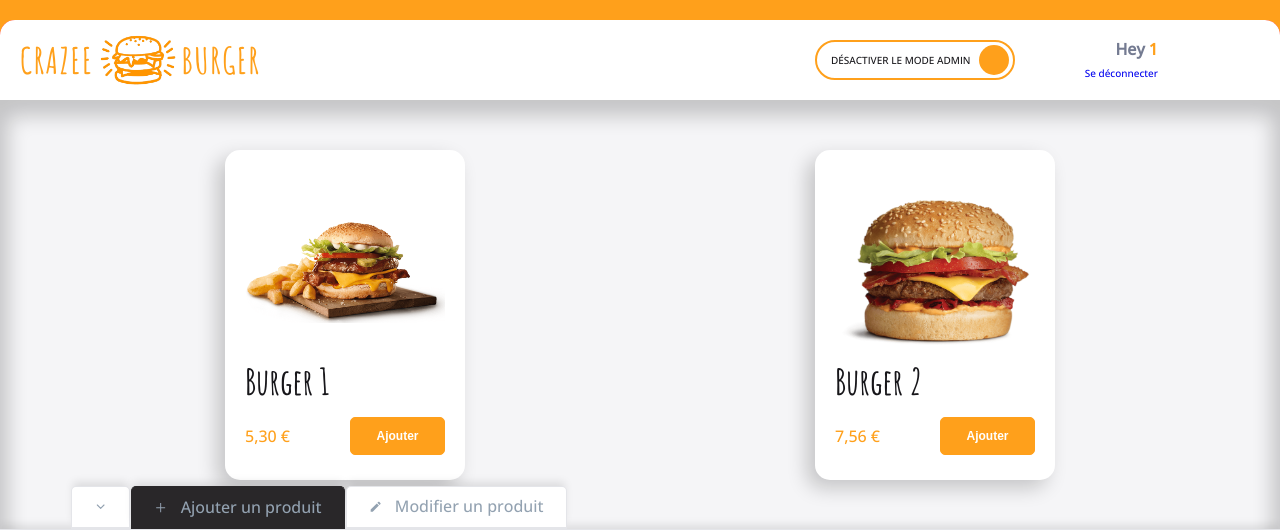
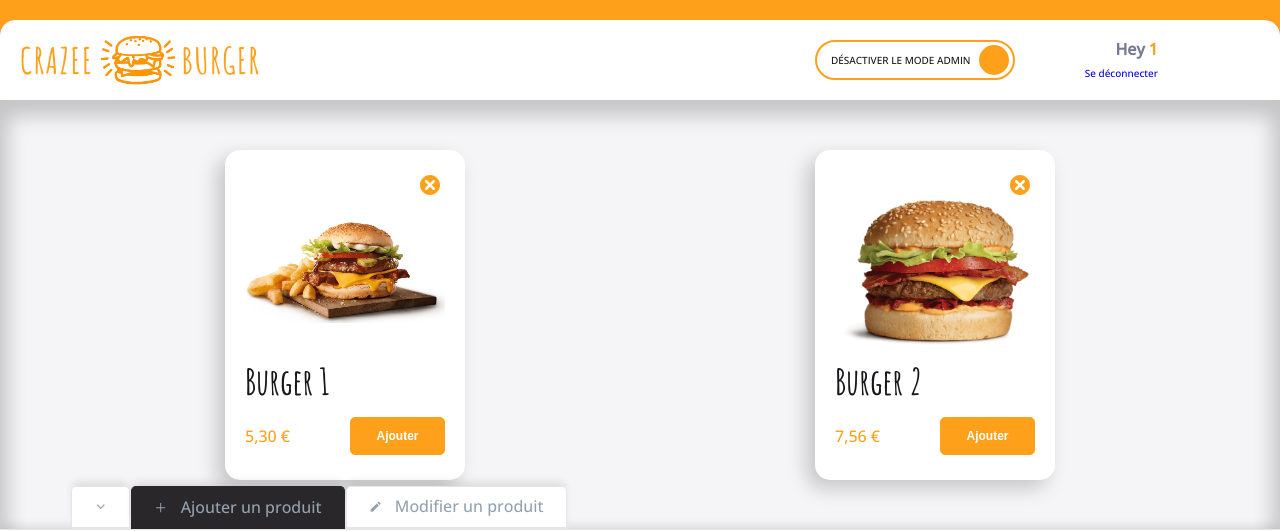
Before and after one commit to Moustito/crazee-burger, a React (Vite) app: page /order/1 in a window 1280 px wide. Both pictures are taken after a click on the label 914 px from the left and 60 px from the top of the page. Shown: the top 531 px of the page. Built offline with nearby package versions, Linux system fonts and the light colour scheme; some icons are missing.

Commit message:
✨ F08: MAIN > MENU > Create delete Button

```diff
--- a/src/Components/pages/order/main/Menu.jsx
+++ b/src/Components/pages/order/main/Menu.jsx
@@ -2,18 +2,37 @@ import styled from "styled-components";
 import { fakeMenu } from "../../../../fakeData/fakeMenu";
 import ProductCard from "./ProductCard";
 import { useState } from "react";
+import NoProducts from "./NoProducts";
 
 export default function Menu() {
-  const [products] = useState(fakeMenu.SMALL);
+  const [products, setProducts] = useState(fakeMenu.SMALL);
 
+  function HandleDelete(id) {
+    const productsCopy = [...products];
+    const productsFiltre = productsCopy.filter(
+      (productsList) => id !== productsList.id
+    );
+    setProducts((fakeMenu.SMALL = productsFiltre));
+    console.log(products);
+  }
+
+  if (products.length === 0) {
+    return (
+      <MenuStyled>
+        <NoProducts />
+      </MenuStyled>
+    );
+  }
   return (
     <MenuStyled>
       {products.map((product) => (
         <ProductCard
           key={product.id}
+          id={product.id}
           title={product.title}
           imageSource={product.imageSource}
           price={product.price}
+          HandleDelete={HandleDelete}
         />
       ))}
     </MenuStyled>
--- a/src/Components/pages/order/main/ProductCard.jsx
+++ b/src/Components/pages/order/main/ProductCard.jsx
@@ -2,10 +2,25 @@ import styled from "styled-components";
 import { formatPrice } from "../../../../utils/maths";
 import PrimaryButton from "../../../reusable-ui/PrimaryButton";
 import { theme } from "../../../../theme";
+import { TiDelete } from "react-icons/ti";
+import { useContext } from "react";
+import OrderContext from "../../../../context/OrderContext";
 
-export default function ProductCard({ className, imageSource, title, price }) {
+export default function ProductCard({
+  className,
+  imageSource,
+  title,
+  price,
+  id,
+  HandleDelete,
+}) {
+  const { isModeAdmin } = useContext(OrderContext);
+
   return (
     <ProductCardStyled className={className}>
+      {isModeAdmin && (
+        <TiDelete className="icon" onClick={() => HandleDelete(id)} />
+      )}
       <img src={imageSource} alt={title} />
       <div className="info-text">
         <h3 className="title">{title}</h3>
@@ -20,6 +35,7 @@ export default function ProductCard({ className, imageSource, title, price }) {
 
 const ProductCardStyled = styled.div`
   display: flex;
+  position: relative;
   flex-direction: column;
   border-radius: ${theme.borderRadius.extraRound};
   background: ${theme.colors.white};
@@ -27,6 +43,21 @@ const ProductCardStyled = styled.div`
   width: 240px;
   height: 330px;
   padding: 50px 20px 25px 20px;
+
+  .icon {
+    position: absolute;
+    top: 20px;
+    right: 20px;
+    width: 30px;
+    height: 30px;
+
+    color: #ffa01b;
+
+    &:hover {
+      cursor: pointer;
+      color: #e25549;
+    }
+  }
 
   img {
     width: 200px;
```
